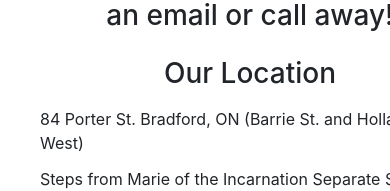
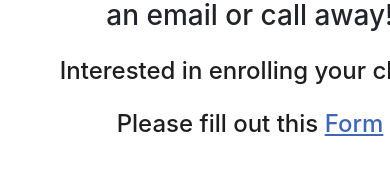
Before and after one commit to lancey1/little-wonders, a React (Create React App) app: page /contact in a window 390 px wide. Shown: the part 360-551 px from the top of the page. Built offline with nearby package versions, Linux system fonts and the light colour scheme.

Commit message:
add google form link

```diff
--- a/src/pages/About.module.css
+++ b/src/pages/About.module.css
@@ -71,7 +71,7 @@
     justify-items: center;
     align-items: center;
     gap: 1rem;
-    width: 70%;
+    width: 100%;
   }
   .divChild1 {
     width: 50%;
--- a/src/pages/Contact.js
+++ b/src/pages/Contact.js
@@ -11,6 +11,9 @@
     <div className={`${styles.contactDiv}`} >
     <h1>Contact Us</h1>
     <h3 className={`${styles.contactHeader}`}>Get in touch with us, we'd love to hear from you. Have a general question?  We are only an email or call away!</h3>
+    <h4 className={`${styles.formHeader}`}> Interested in enrolling your child?</h4>
+    <h4 className={`${styles.formBody}`}> Please fill out this <a target={"_blank"}
+            rel="noreferrer" href='https://docs.google.com/document/d/1Lex8r-8kvYr74X_rcQlUbzwXkNMji_Vq/' >Form</a></h4>
     <div className={`${styles.contactContainer}`}>
       <div className={`${styles.location}`}>
         <h3 className={`${styles.locationHeader}`}>Our Location</h3>
--- a/src/pages/Contact.module.css
+++ b/src/pages/Contact.module.css
@@ -1,8 +1,8 @@
 .contactDiv {
   margin-bottom: 10rem;
   display: flex;
+  flex-direction: column;
   align-items: center;
-  flex-direction: column;
 }
 
 .contactContainer {
@@ -18,11 +18,24 @@
   margin-bottom: 3.5rem;
 }
 
+.formHeader{
+  margin-bottom: 1.5rem;
+}
+
+.formBody{
+  margin-bottom: 4rem;
+}
+
+.formBody > a{
+color: #4267b2;
+text-decoration: underline;
+}
+
 @media only screen and (max-width: 1069px) {
   .contactDiv {
     padding-left: 8%;
     padding-right: 8%;
-    width: 500px;
+    width: 100%;
     margin-bottom: 2rem;
   }
   .contactContainer {
--- a/src/pages/Home.js
+++ b/src/pages/Home.js
@@ -75,7 +75,7 @@
       <div className={`${styles.homeAboutContainer}`}>
       <div className={`${styles.homeAbout}`}>
         <p className={`${styles.divp1}`}>
-          <h3>About Little Wonders</h3>
+          <h4>About Little Wonders</h4>
           Little Wonders is a home daycare located in Bradford Ontario.
           {"\n"}
           {"\n"}
@@ -92,7 +92,7 @@
           {"\n"}
         </p>
         <p className={`${styles.divp2}`}>
-        <h3>About Ms. Rohit</h3>
+        <h4>About Ms. Rohit</h4>
           Ms. Rohit is a wife and mother of two, aged 12 and 15 years old.
           {"\n"}
           {"\n"}
@@ -113,7 +113,7 @@
       <div className={`${styles.homeContactdiv}`} >
       <div className={`${styles.contactContainer}`}>
       <div className={`${styles.location}`}>
-       {isDesktop && <h3 className={`${styles.locationHeader}`}>Contact Us</h3>}
+       {isDesktop && <h4 className={`${styles.locationHeader}`}>Contact Us</h4>}
         <p>84 Porter St. Bradford, ON (Barrie St. and Holland St West)</p>
         <p>Steps from Marie of the Incarnation Separate School</p>
         <p>Phone: 647-524-4429</p>
--- a/src/pages/Home.module.css
+++ b/src/pages/Home.module.css
@@ -36,6 +36,7 @@
 .contactContainer {
   display: flex;
   flex-direction: row;
+  justify-content: center;
   gap: 2.5rem;
 }
 .locationHeader {
--- a/src/shared/Footer.module.css
+++ b/src/shared/Footer.module.css
@@ -12,7 +12,6 @@
 
 
 .about{
-  /* padding-left: 10%; */
   width: 40%;
 }
 .contact{
@@ -29,7 +28,6 @@
     padding-right: 0;
     margin-bottom: 3rem;
     display: grid;
-    padding-left: 1rem;
     grid-template-columns: 1fr 1fr;
     grid-template-rows: 170px;
     position: relative;
```
